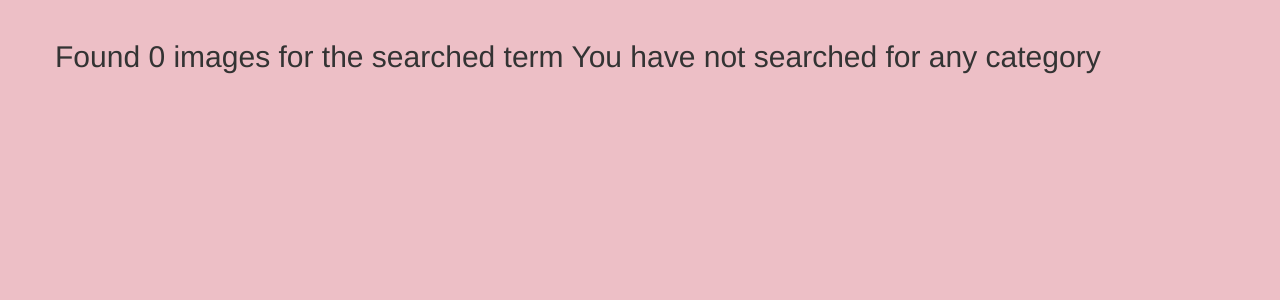
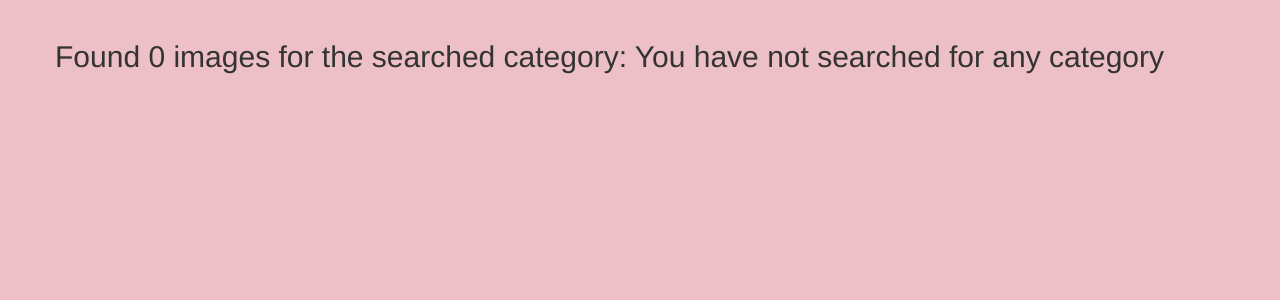
Before and after one commit to 96olbap/personal-gallery, a Django app: a page that uses gallery/templates/search.html in a window 1280 px wide. Shown: the part 52-352 px from the top of the page. Run offline with Django 4.2, Linux system fonts and the light colour scheme; some libraries are stand-ins or nearby versions.

Commit message:
This commit will install pyperclip plugin and update requirements.txt file.

```diff
--- a/gallery/templates/search.html
+++ b/gallery/templates/search.html
@@ -3,9 +3,9 @@
 
     <div class="row">
         {% if images%}
-        <h2>Found {{ images|length }} of searched term: {{message}}</h2>
+        <h2>Found {{ images|length }} image(s) of the searched category: {{message}}</h2>
         {% else %}
-        <h2> Found 0 images for the searched term {{message}}</h2>
+        <h2> Found 0 images for the searched category: {{message}}</h2>
         {% endif %}
 
     </div>
@@ -14,7 +14,7 @@
 
         {% if images %} {% for image in images %}
         <div class="col-sm-6 col-md-3">
-            <h1>{{image.image}}</h1>
+            <img src="{{image.image.url}}" alt="{{image.description}}" class="img-fluid">
         </div>
         {% endfor %} {% endif %}
     </div>
--- a/requirements.txt
+++ b/requirements.txt
@@ -3,5 +3,8 @@ beautifulsoup4==4.11.1
 Django==4.0.4
 django-bootstrap3==21.2
 django-bootstrap5==21.3
+Pillow==9.1.1
+psycopg2==2.9.3
+pyperclip==1.8.2
 soupsieve==2.3.2.post1
 sqlparse==0.4.2
```
